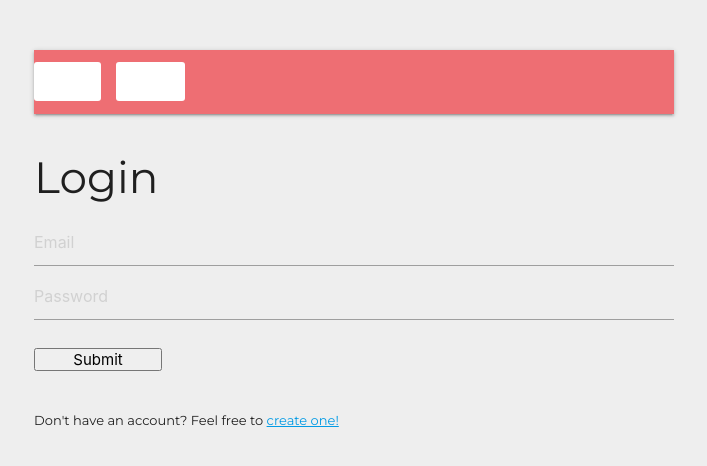
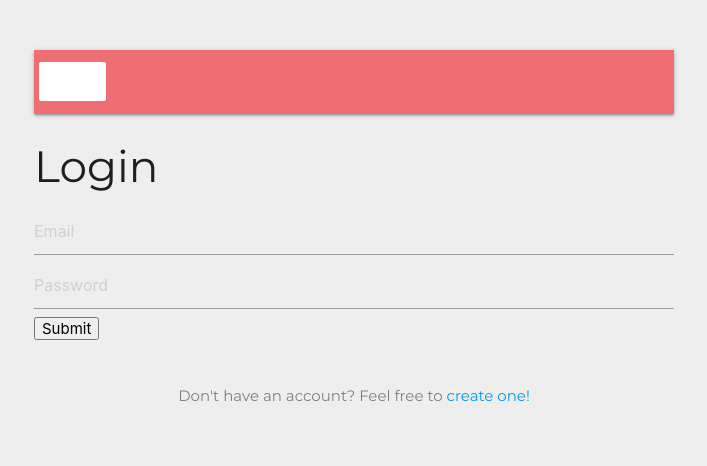
Before and after one commit to BrentBauman86/vue-test, a Vue app: page /#/login in a window 1280 px wide. Shown: the top 466 px of the page, without its empty margins (286-993 px from the left). Built offline with nearby package versions, Linux system fonts and the light colour scheme; no server answers; a small style sheet from the web is missing; what v-calendar would draw is missing.

Commit message:
adjust task form's css

```diff
--- a/src/App.vue
+++ b/src/App.vue
@@ -1,11 +1,11 @@
 <template>
   <div id="app">
+    <div class="hello">
     <nav>
       <router-link to="/">Home</router-link>
-      <router-link to="/about">About</router-link>
     </nav>
-
       <router-view />
+  </div>
   </div>
 </template>
 
@@ -45,10 +45,12 @@ nav a {
   padding: 10px;
   text-decoration: none;
   background: #fff;
-  border-radius: 3px;
+  border-radius: 2px;
   color: rgb(0, 110, 255);
   font-weight: bold;
   margin-right: 15px;
+  margin-left: 5px;
+  flex: 100;
 }
 
 </style>
--- a/src/components/Login.vue
+++ b/src/components/Login.vue
@@ -38,7 +38,7 @@
 
     </script>
 
-    <style scoped>
+    <style scoped src="materialize-css/dist/css/materialize.min.css">
     .login {
         margin-top: 40px;
     }
--- a/src/components/Signup.vue
+++ b/src/components/Signup.vue
@@ -34,7 +34,8 @@
     }
     </script>
 
-    <style scoped>
+    <style scoped src="materialize-css/dist/css/materialize.min.css">
+
     .signup {
         margin-top: 40px;
     }
--- a/src/components/Skills.vue
+++ b/src/components/Skills.vue
@@ -1,8 +1,9 @@
 <template>
   <div class="hello">
     <div class="holder">
-      <link rel="stylesheet" href="//fonts.googleapis.com/css?family=Roboto:300,400,500,700,400italic|Material+Icons">
+      <!-- <link rel="stylesheet" href="//fonts.googleapis.com/css?family=Roboto:300,400,500,700,400italic|Material+Icons"> -->
 
+      <div class="border">
       <form @submit.prevent="addTask">
 
         <v-date-picker
@@ -22,7 +23,7 @@
           <p class="alert" v-if="errors.has('skill')">{{errors.first('skill') }}</p>
         </transition>
       </form>
-
+      </div>
       <ul>
           <li v-for="(task, index) in tasks" :key='index'>
             {{ task.title }} {{task.description}} {{task.category}} {{task.taskDeadline}}
@@ -107,9 +108,18 @@ export default {
   }
 </script>
 
-<style scoped>
+<style>
 @import "https://cdn.jsdelivr.net/npm/animate.css@3.5.1";
 @import "https://maxcdn.bootstrapcdn.com/font-awesome/4.7.0/css/font-awesome.min.css";
+
+.border {
+  border-color: coral;
+  border-style: groove;
+  padding-top: 50px;
+  padding-right: 30px;
+  padding-bottom: 50px;
+  padding-left: 30px;
+}
 
 .holder {
   background: #fff;
--- a/src/main.js
+++ b/src/main.js
@@ -6,7 +6,6 @@ import router from './router';
 import VCalendar from 'v-calendar';
 import 'v-calendar/lib/v-calendar.min.css';
 import 'materialize-css/dist/css/materialize.min.css'
-
 
 Vue.use(VeeValidate);
 Vue.use(VCalendar, {
@@ -18,11 +17,12 @@ Vue.use(VCalendar, {
     dayPopover: 'L',
   }
 });
+
 Vue.config.productionTip = false;
 
 let app = '';
 
-  firebase.initializeApp({
+    firebase.initializeApp({
     apiKey: "AIzaSyDON7iKIBMp8Oh2ABLRjT4epc6ggaNMQB4",
     authDomain: "vue-firebase-aa748.firebaseapp.com",
     databaseURL: "https://vue-firebase-aa748.firebaseio.com",
--- a/src/router.js
+++ b/src/router.js
@@ -9,7 +9,6 @@ Vue.use(Router);
 
 const router = new Router({
     routes: [
-
 
         {
         path: '*',
```
